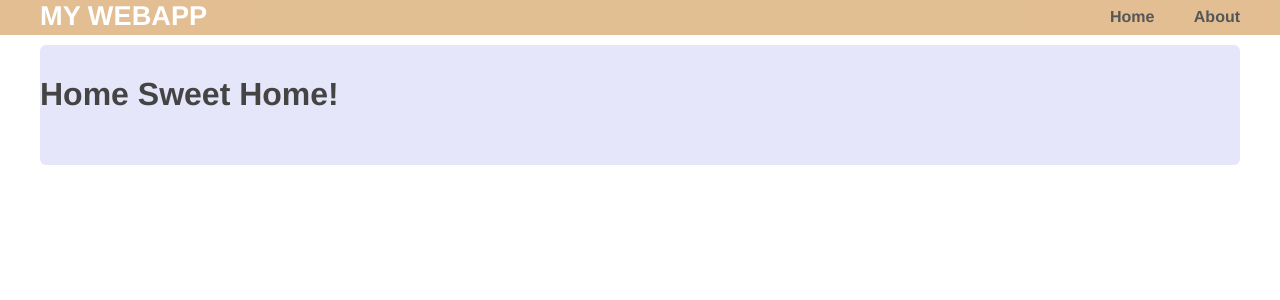
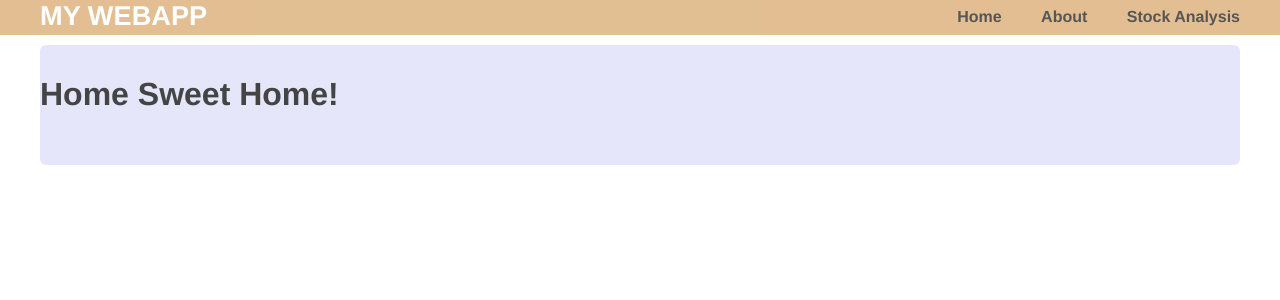
Before and after one commit to ranjankhyadad/personal-website, a Flask app: page / in a window 1280 px wide. Shown: the top 300 px of the page. Run offline with Flask 2, Linux system fonts and the light colour scheme.

Commit message:
Add Menu item for viewing the graph

```diff
--- a/templates/layout.html
+++ b/templates/layout.html
@@ -12,6 +12,7 @@
                     <ul class= "menu">
                         <li><a href= "{{ url_for('home') }}">Home</a></li>
                         <li><a href= "{{ url_for('about') }}">About</a></li>
+                        <li><a href= "{{ url_for('plot') }}">Stock Analysis</a></li>
                     </ul>
                 </nav></strong>
             </div>
```
